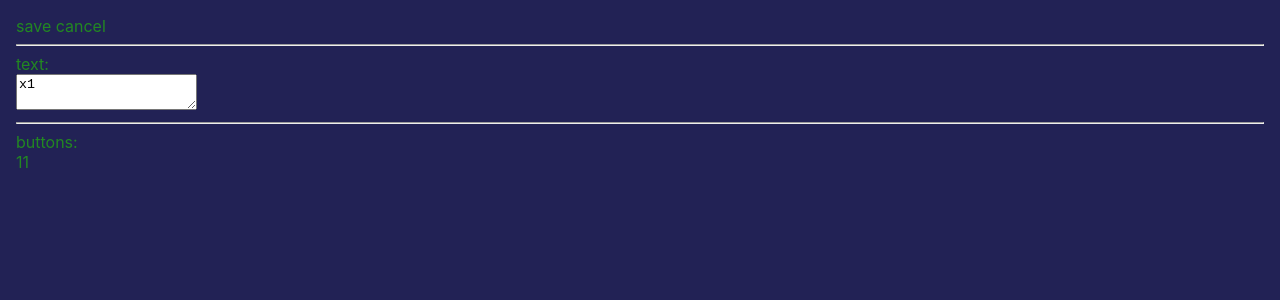
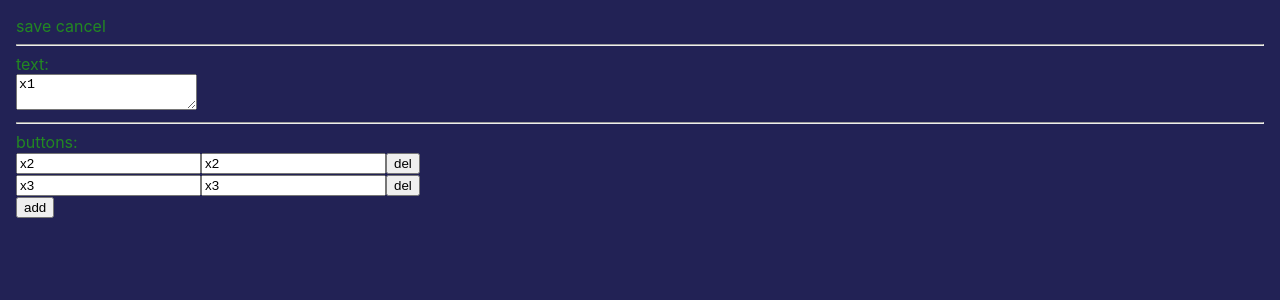
Before and after one commit to IgnatZakalinsky/quests, a React (Create React App) app: page / in a window 1280 px wide. Both pictures are taken after a click on the element "edit". Shown: the top 300 px of the page. Built offline with nearby package versions, Linux system fonts and the light colour scheme.

Commit message:
simple edit buttons

```diff
--- a/src/q2-features/f1-room/Room.tsx
+++ b/src/q2-features/f1-room/Room.tsx
@@ -20,17 +20,24 @@ const Room: React.FC<RoomPropsType> = (
 ) => {
     const {hiddenTitle, text, buttons} = room
     const [newText, setText] = useState(text)
-
-    useEffect(() => {
-        if (newText !== text && !isEditMode) setText(text)
-    }, [isEditMode, text, newText, setText])
+    const [newButtons, setButtons] = useState(buttons)
 
     useEffect(() => {
         if (isSave) {
             room.text = newText
+            room.buttons = newButtons
             setSave()
         }
-    }, [room, setSave, isSave, newText])
+    }, [room, setSave, isSave, newText, newButtons])
+
+    useEffect(() => {
+        if (!isEditMode) {
+            if (newText !== text) setText(text)
+            if (newButtons !== buttons) setButtons(buttons)
+        } else {
+            if (newButtons === buttons) setButtons(buttons.map(b => ({...b})))
+        }
+    }, [isEditMode, text, newText, setText, setButtons, newButtons, buttons])
 
     return (
         <div>
@@ -45,11 +52,42 @@ const Room: React.FC<RoomPropsType> = (
             <hr/>
             buttons:
             <div>
-                {buttons.map(b => {
+                {newButtons.map((b, i) => {
                     return !isEditMode
                         ? <button key={b.next} onClick={() => setRoom(b.next)}>{b.title}</button>
-                        : 1
+                        : (
+                            <div>
+                                <input
+                                    value={b.title}
+                                    onChange={e => {
+                                        b.title = e.currentTarget.value
+                                        setButtons([...newButtons])
+                                    }}
+                                />
+                                <input
+                                    value={b.next}
+                                    onChange={e => {
+                                        b.next = e.currentTarget.value
+                                        setButtons([...newButtons])
+                                    }}
+                                />
+                                <button
+                                    onClick={
+                                        () => setButtons(
+                                            newButtons.filter((x, ii) => i !== ii)
+                                        )
+                                    }
+                                >del
+                                </button>
+                            </div>
+                        )
                 })}
+
+                {isEditMode && (
+                    <div>
+                        <button onClick={() => setButtons([...newButtons, {next: '', title: ''}])}>add</button>
+                    </div>
+                )}
             </div>
         </div>
     )
```
